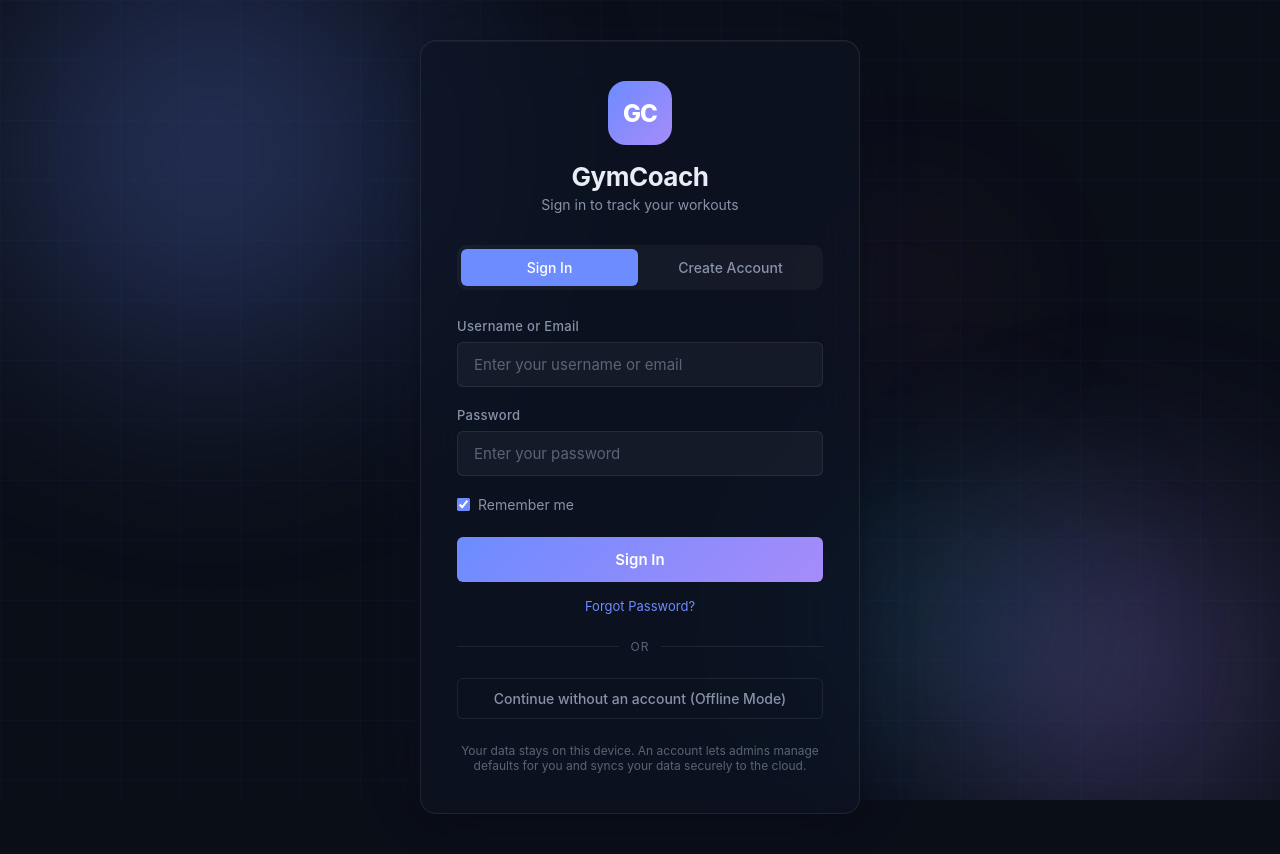
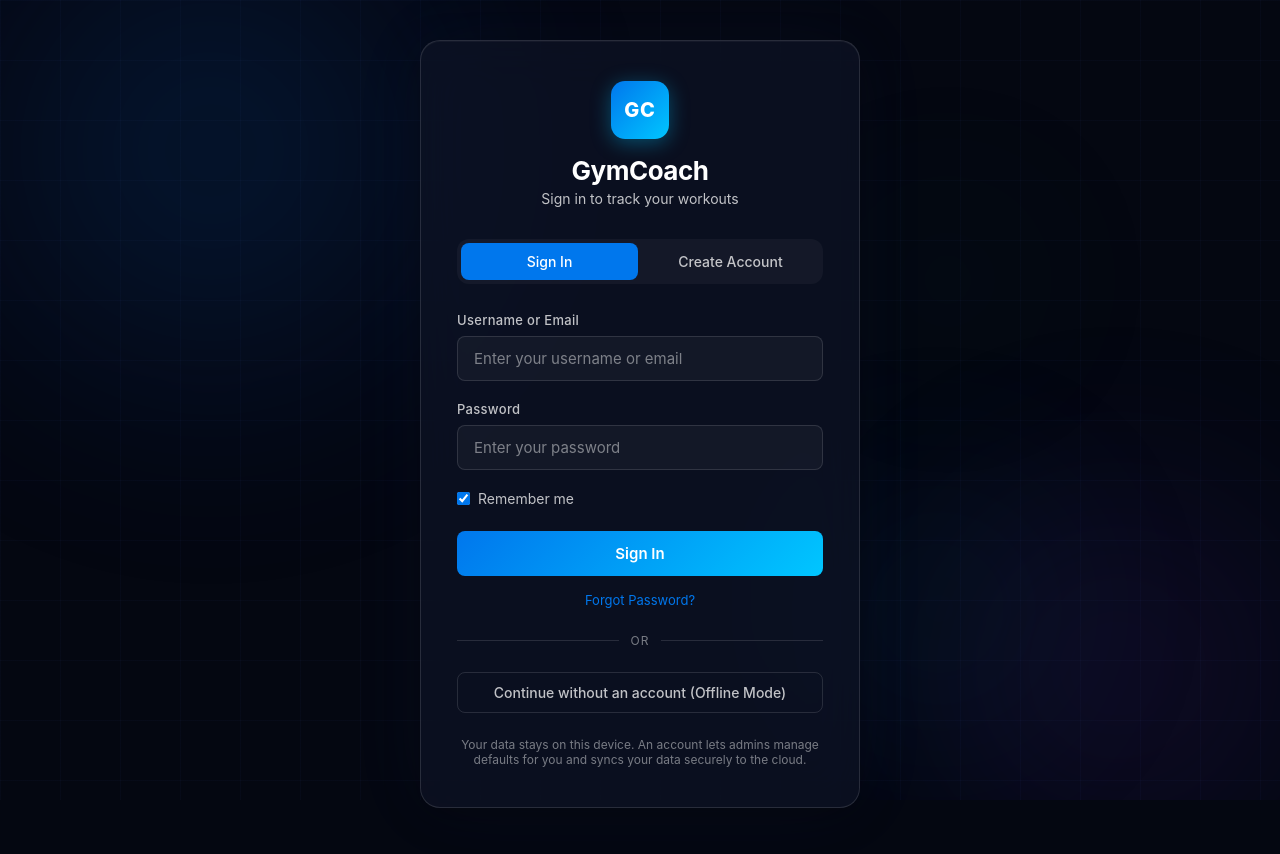
Before and after one commit to Beeshrm76/GymCoach, a plain HTML site: page login.html in a window 1280 px wide. Drawn offline with nearby package versions, Linux system fonts and the light colour scheme.

Commit message:
Fixed login page issue

```diff
--- a/assets/login.css
+++ b/assets/login.css
@@ -6,27 +6,27 @@
 *, *::before, *::after { box-sizing: border-box; margin: 0; padding: 0; }
 
 :root {
-  --bg-dark: #0a0e17;
-  --bg-card: rgba(15, 20, 35, 0.65);
-  --bg-card-hover: rgba(20, 28, 50, 0.75);
-  --glass-border: rgba(255, 255, 255, 0.08);
-  --glass-border-focus: rgba(130, 160, 255, 0.3);
-  --accent: #6c8cff;
-  --accent-glow: rgba(108, 140, 255, 0.35);
-  --accent-hover: #8da8ff;
-  --accent-secondary: #a78bfa;
-  --text-primary: #e8ecf4;
-  --text-secondary: #8892a8;
-  --text-muted: #5a6478;
-  --error: #ff6b6b;
-  --error-bg: rgba(255, 107, 107, 0.1);
-  --success: #51cf66;
-  --success-bg: rgba(81, 207, 102, 0.1);
-  --radius: 16px;
-  --radius-sm: 10px;
-  --radius-xs: 6px;
-  --transition: 0.3s cubic-bezier(0.4, 0, 0.2, 1);
-  --font: 'Inter', 'Segoe UI', system-ui, -apple-system, sans-serif;
+  --bg-dark: #040711;
+  --bg-card: rgba(14, 20, 36, 0.72);
+  --bg-card-hover: rgba(22, 32, 54, 0.82);
+  --glass-border: rgba(255, 255, 255, 0.12);
+  --glass-border-focus: rgba(0, 198, 255, 0.45);
+  --accent: #0077ed;
+  --accent-glow: rgba(0, 198, 255, 0.35);
+  --accent-hover: #0088ff;
+  --accent-secondary: #00c6ff;
+  --text-primary: #ffffff;
+  --text-secondary: rgba(255, 255, 255, 0.75);
+  --text-muted: rgba(255, 255, 255, 0.45);
+  --error: #ff453a;
+  --error-bg: rgba(255, 69, 58, 0.12);
+  --success: #30d158;
+  --success-bg: rgba(48, 209, 88, 0.12);
+  --radius: 20px;
+  --radius-sm: 12px;
+  --radius-xs: 8px;
+  --transition: 0.25s cubic-bezier(0.4, 0, 0.2, 1);
+  --font: -apple-system, BlinkMacSystemFont, 'Segoe UI', Roboto, sans-serif;
 }
 
 @import url('https://fonts.googleapis.com/css2?family=Inter:wght@300;400;500;600;700;800&display=swap');
@@ -63,33 +63,33 @@ body {
 
 .login-bg .orb-1 {
   width: 600px; height: 600px;
-  background: radial-gradient(circle, #6c8cff 0%, transparent 70%);
+  background: radial-gradient(circle, rgba(0, 119, 237, 0.45) 0%, rgba(30, 64, 175, 0.18) 55%, transparent 72%);
   top: -15%; left: -10%;
   animation-duration: 22s;
 }
 .login-bg .orb-2 {
   width: 500px; height: 500px;
-  background: radial-gradient(circle, #a78bfa 0%, transparent 70%);
+  background: radial-gradient(circle, rgba(147, 51, 234, 0.32) 0%, rgba(67, 56, 202, 0.15) 55%, transparent 72%);
   bottom: -10%; right: -8%;
   animation-duration: 18s;
   animation-delay: -5s;
 }
 .login-bg .orb-3 {
   width: 350px; height: 350px;
-  background: radial-gradient(circle, #38bdf8 0%, transparent 70%);
+  background: radial-gradient(circle, rgba(6, 182, 212, 0.32) 0%, rgba(14, 116, 144, 0.14) 55%, transparent 72%);
   top: 50%; left: 60%;
   transform: translate(-50%, -50%);
   animation-duration: 25s;
   animation-delay: -10s;
-  opacity: 0.25;
+  opacity: 0.3;
 }
 .login-bg .orb-4 {
-  width: 200px; height: 200px;
-  background: radial-gradient(circle, #f472b6 0%, transparent 70%);
-  top: 20%; right: 20%;
-  animation-duration: 15s;
-  animation-delay: -3s;
-  opacity: 0.2;
+  width: 250px; height: 250px;
+  background: radial-gradient(circle, rgba(16, 185, 129, 0.25) 0%, rgba(5, 150, 105, 0.1) 55%, transparent 72%);
+  top: 15%; right: 15%;
+  animation-duration: 20s;
+  animation-delay: -4s;
+  opacity: 0.25;
 }
 
 @keyframes orb-float {
@@ -155,15 +155,15 @@ body {
   display: inline-flex;
   align-items: center;
   justify-content: center;
-  width: 64px; height: 64px;
-  border-radius: 18px;
+  width: 58px; height: 58px;
+  border-radius: 14px;
   background: linear-gradient(135deg, var(--accent) 0%, var(--accent-secondary) 100%);
-  font-size: 24px;
+  font-size: 20px;
   font-weight: 800;
   color: #fff;
   margin-bottom: 16px;
-  box-shadow: 0 4px 20px transparent;
-  letter-spacing: -1px;
+  box-shadow: 0 4px 20px var(--accent-glow);
+  letter-spacing: 0.04em;
 }
 
 .login-brand h1 {
--- a/login.html
+++ b/login.html
@@ -4,7 +4,7 @@
 <head>
   <meta charset="utf-8">
   <meta name="viewport" content="width=device-width, initial-scale=1, viewport-fit=cover">
-  <meta name="theme-color" content="#0a0e17">
+  <meta name="theme-color" content="#040711">
   <meta name="description" content="GymCoach — Sign in to your workout account or create a new one.">
   <title>GymCoach — Login</title>
 
```
